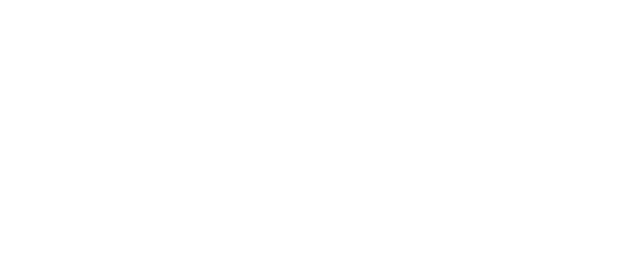
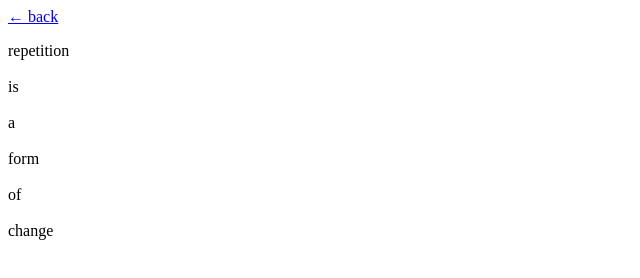
Before and after one commit to jacoh003/s20-core-interaction, a plain HTML site: page studio/project1/card3.html in a window 1280 px wide. Shown: the whole page, without its empty margins (0-640 px from the left). Drawn offline with Linux system fonts and the light colour scheme.

Commit message:
Update card3.html

```diff
--- a/studio/project1/card3.html
+++ b/studio/project1/card3.html
@@ -5,6 +5,10 @@
 	<link href="stylesheet.css" rel="stylesheet"/>
 </head>
 <body>
+	<div class="back"><a href="index.html"> ← back</a></div>
+	<div class="card3">
+		<p><pink1>repetition</pink1><br></br><pink2>is</pink2><br></br><pink3>a</pink1><br></br><pink4>form</pink4><br></br><pink5>of</pink5><br></br><pink6>change</pink6></p>
+	</div>
 
 </body>
 </html>
```
